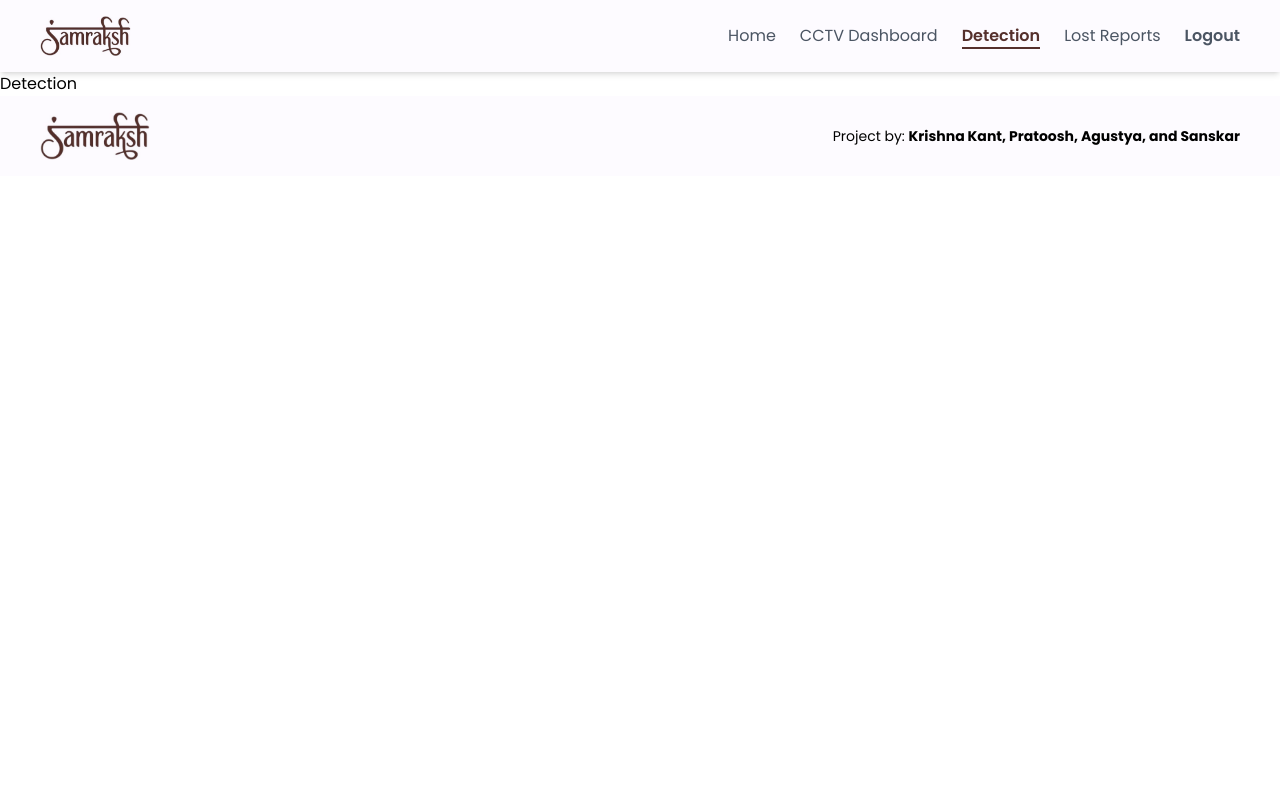
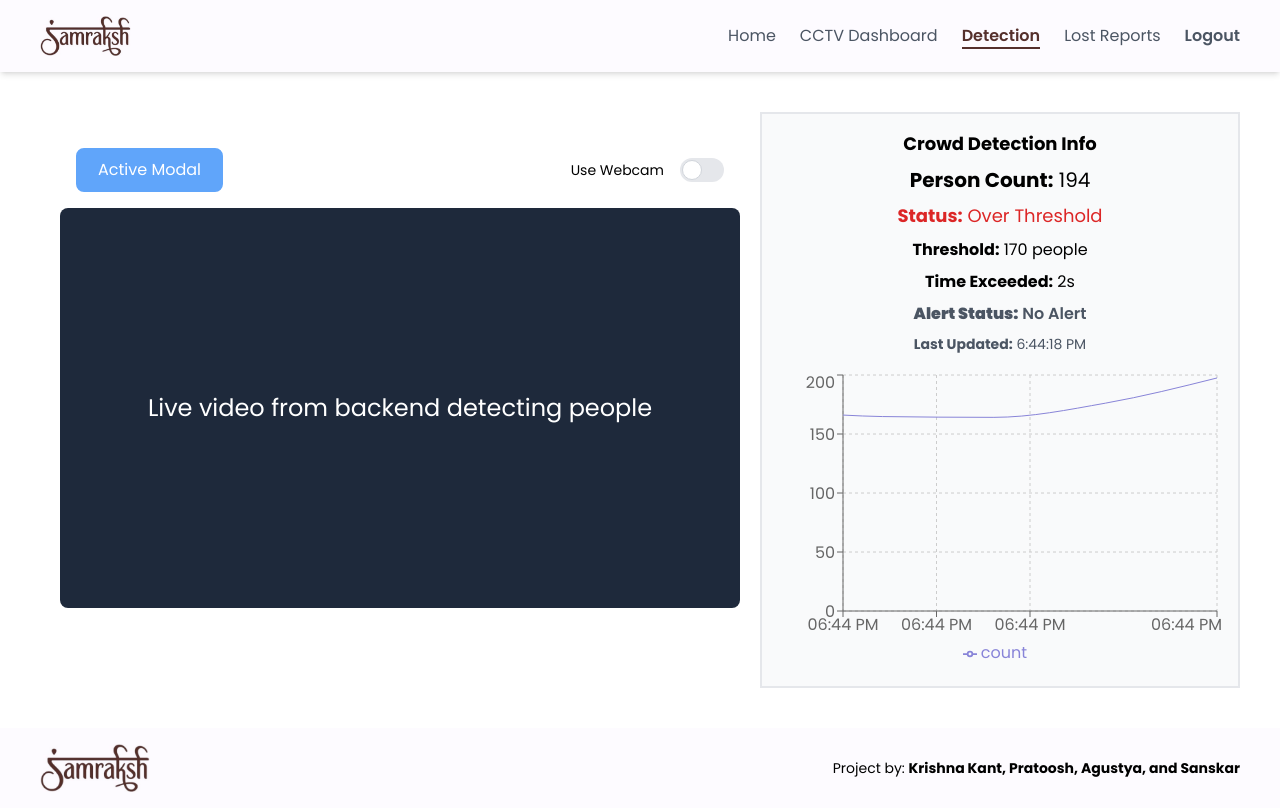
Before and after one commit to Pratoosh-18/Kumbh-crowd-control-frontend, a React (Create React App) app: page /Detection in a window 1280 px wide. Built offline with nearby package versions, Linux system fonts and the light colour scheme.

Commit message:
Added detection page

```diff
--- a/package.json
+++ b/package.json
@@ -10,6 +10,7 @@
     "react-dom": "^18.3.1",
     "react-router-dom": "^6.26.2",
     "react-scripts": "5.0.1",
+    "recharts": "^2.13.0",
     "uuid": "^10.0.0",
     "web-vitals": "^2.1.4"
   },
--- a/src/App.js
+++ b/src/App.js
@@ -1,6 +1,5 @@
 import React from 'react';
 import { BrowserRouter as Router, Routes, Route, useLocation } from 'react-router-dom';
-import Dashboard from './pages/Dashboard';
 import Login from './pages/Login';
 import Reports from './pages/Reports';
 import Navigation from './components/Navigation/Navigation';
@@ -9,6 +8,7 @@ import { UserProvider } from './context/UserContext';
 import { LostReportsProvider } from './context/LostReportsContext';
 import Footer from './components/Footer/Footer';
 import Detection from './pages/Detection';
+import CCTVDashboard from './pages/CCTVDashboard';
 
 const App = () => {
   const location = useLocation();
@@ -19,7 +19,7 @@ const App = () => {
       <Routes>
         <Route path="/" element={<Login />} />
         <Route path="home" element={<Home />} />
-        <Route path="/CCTVdashboard" element={<Dashboard />} />
+        <Route path="/CCTVDashboard" element={<CCTVDashboard />} />
         <Route path="/Detection" element={<Detection />} />
         <Route path="/lost-reports" element={<Reports />} />
       </Routes>
--- /dev/null
+++ b/src/Constants/CrowdDetection.js
@@ -0,0 +1,6 @@
+const crowdLimits = {
+    threshold:170,
+    exceededTime:3,
+}
+
+export { crowdLimits }
--- a/src/Constants/Routes.js
+++ b/src/Constants/Routes.js
@@ -4,7 +4,7 @@ export const navigationRoutes = [
       label: 'Home',
     },
     {
-      path: '/CCTVdashboard',
+      path: '/CCTVDashboard',
       label: 'CCTV Dashboard',
     },
     {
--- /dev/null
+++ b/src/components/Detection/DetectionVideoInfo.js
@@ -0,0 +1,83 @@
+import React, { useState, useEffect } from 'react'
+import { LineChart, Line, XAxis, YAxis, CartesianGrid, Tooltip, Legend, ResponsiveContainer } from 'recharts'
+import { crowdLimits } from '../../Constants/CrowdDetection'
+
+const DetectionVideoInfo = () => {
+    const [count, setCount] = useState(69)
+    const [data, setData] = useState([])
+    const threshold = crowdLimits.threshold
+    const [exceededTime, setExceededTime] = useState(0)
+    const [alertStatus, setAlertStatus] = useState(false)
+    const [lastUpdated, setLastUpdated] = useState(new Date())
+
+    const generateRandomCount = () => {
+        return Math.floor(Math.random() * (200 - 150 + 1)) + 150
+    }
+
+    useEffect(() => {
+        const timer = setInterval(() => {
+            const newCount = generateRandomCount()
+            setCount(newCount)
+            setLastUpdated(new Date())
+
+            // Add new data point for the graph
+            const time = new Date().toLocaleTimeString([], { hour: '2-digit', minute: '2-digit' })
+            setData(prevData => [...prevData.slice(-20), { time, count: newCount }])
+
+            if (newCount > threshold) {
+                setExceededTime(prev => prev + 1)
+                if (exceededTime >= crowdLimits.exceededTime) {
+                    setAlertStatus(true)
+                }
+            } else {
+                setExceededTime(0)
+                setAlertStatus(false)
+            }
+        }, 1000)
+
+        return () => clearInterval(timer)
+    }, [count, exceededTime, threshold])
+
+    return (
+        <div className='w-[40%] border-2 p-4 flex flex-col items-center bg-gray-50'>
+            <h2 className='text-lg font-bold mb-2'>Crowd Detection Info</h2>
+
+            <div className='text-xl mb-2'>
+                <strong>Person Count:</strong> {count}
+            </div>
+
+            <div className={`text-lg mb-2 ${count > threshold ? 'text-red-600' : 'text-green-600'}`}>
+                <strong>Status:</strong> {count > threshold ? 'Over Threshold' : 'Normal'}
+            </div>
+
+            <div className='text-md mb-2'>
+                <strong>Threshold:</strong> {threshold} people
+            </div>
+
+            <div className='text-md mb-2'>
+                <strong>Time Exceeded:</strong> {exceededTime}s
+            </div>
+
+            <div className={`text-md font-semibold mb-2 ${alertStatus ? 'text-red-600' : 'text-gray-600'}`}>
+                <strong>Alert Status:</strong> {alertStatus ? 'Alert! Too many people for too long!' : 'No Alert'}
+            </div>
+
+            <div className='text-sm text-gray-600 mb-4'>
+                <strong>Last Updated:</strong> {lastUpdated.toLocaleTimeString()}
+            </div>
+
+            <ResponsiveContainer width='100%' height={300}>
+                <LineChart data={data}>
+                    <CartesianGrid strokeDasharray="3 3" />
+                    <XAxis dataKey="time" />
+                    <YAxis />
+                    <Tooltip />
+                    <Legend />
+                    <Line type="monotone" dataKey="count" stroke="#8884d8" activeDot={{ r: 8 }} />
+                </LineChart>
+            </ResponsiveContainer>
+        </div>
+    )
+}
+
+export default DetectionVideoInfo
--- /dev/null
+++ b/src/components/Detection/DetectionVideoPlayer.js
@@ -0,0 +1,64 @@
+import React, { useState } from 'react'
+import CCTVVideoPlayer from '../VideoPlayer/CCTVVideoPlayer'
+import useVideoStreams from '../../hooks/useLocalVideoStreams'
+
+const DetectionVideoPlayer = () => {
+    const [useWebcam, setUseWebcam] = useState(false)
+
+    const handleToggle = () => {
+        setUseWebcam(prev => !prev)
+    }
+
+    const videoStreams = useVideoStreams();
+    const [videoDetails, setVideoDetails] = useState({});
+
+    const handleVideoDetailsChange = (index, details) => {
+        setVideoDetails((prevDetails) => ({
+        ...prevDetails,
+        [index]: { ...prevDetails[index], ...details },
+        }));
+    };
+
+    return (
+        <div className='w-[60%] flex flex-col items-center p-5'>
+            <div className='flex w-[100%] justify-between px-4 py-4'>
+                <div className='border-2 border-blue-400 bg-blue-400 px-5 py-2 text-white rounded-lg'>Active Modal</div>
+
+                <label className="inline-flex items-center cursor-pointer">
+                    <span className="ms-3 text-sm mx-4">
+                        Use Webcam
+                    </span>
+                    <input
+                        type="checkbox"
+                        className="sr-only peer"
+                        checked={useWebcam}
+                        onChange={handleToggle}
+                    />
+                    <div className="relative w-11 h-6 bg-gray-200 peer-focus:outline-none peer-focus:ring-4 peer-focus:ring-blue-300 dark:peer-focus:ring-blue-800 rounded-full peer dark:bg-gray-700 peer-checked:after:translate-x-full rtl:peer-checked:after:-translate-x-full peer-checked:after:border-white after:content-[''] after:absolute after:top-[2px] after:start-[2px] after:bg-white after:border-gray-300 after:border after:rounded-full after:h-5 after:w-5 after:transition-all dark:border-gray-600 peer-checked:bg-blue-600"></div>
+                </label>
+            </div>
+
+            {useWebcam ? (
+                <div className="flex flex-wrap gap-5 justify-center p-4 w-full">
+                {videoStreams.map((camera, index) => (
+                  <div key={index} className="cctv-camera flex flex-col">
+                    <h3>{camera.label}</h3>
+                    <CCTVVideoPlayer
+                      stream={camera.stream}
+                      onVideoDetailsChange={(details) =>
+                        handleVideoDetailsChange(index, details)
+                      }
+                    />
+                  </div>
+                ))}
+              </div>
+            ) : (
+                <div className='h-[400px] w-[100%] bg-slate-800 rounded-lg flex justify-center items-center text-2xl text-white'>
+                    Live video from backend detecting people
+                </div>
+            )}
+        </div>
+    )
+}
+
+export default DetectionVideoPlayer
--- a/src/components/LostReports/components/ReportCard.js
+++ b/src/components/LostReports/components/ReportCard.js
@@ -4,9 +4,9 @@ import ConfirmModal from '../../Modal/ConfirmModal';
 import { updateLostPersonReport } from '../../../helper/APICalls';
 
 const statusActions = {
-  found: { message: 'found', color: 'bg-blue-500' },
+  found: { message: 'found', color: 'bg-green-500' },
   lost: { message: 'not detected', color: 'bg-red-500' },
-  detected: { message: 'detected', color: 'bg-green-500' },
+  detected: { message: 'detected', color: 'bg-blue-500' },
 };
 
 const ReportCard = ({ person }) => {
@@ -64,7 +64,7 @@ const ReportCard = ({ person }) => {
         </div>
         <div className="ml-4 space-x-2">
           <button
-            className="px-4 py-2 bg-blue-500 text-white rounded disabled:bg-gray-300"
+            className="px-4 py-2 bg-green-500 text-white rounded disabled:bg-gray-300"
             onClick={() => openConfirmModal('found')}
             disabled={person.status === 'found'}
           >
@@ -79,7 +79,7 @@ const ReportCard = ({ person }) => {
           </button>
 
           <button
-            className="px-4 py-2 bg-green-500 text-white rounded disabled:bg-gray-300"
+            className="px-4 py-2 bg-blue-500 text-white rounded disabled:bg-gray-300"
             onClick={() => openConfirmModal('detected')}
             disabled={person.status !== 'lost'}
           >
--- a/src/pages/Dashboard.js
+++ b/src/pages/CCTVDashboard.js
@@ -1,7 +1,7 @@
 import React from 'react';
 import CCTVDashboardLocal from '../components/CCTVDashboardLocal/CCTVDashboardLocal';
 
-const Dashboard = () => {
+const CCTVDashboard = () => {
   return (
     <div className=''>
       <div className="bg-[#664343] p-4 text-white text-xl">CCTV Dashboard</div>
@@ -12,4 +12,4 @@ const Dashboard = () => {
   );
 };
 
-export default Dashboard;
+export default CCTVDashboard;
--- a/src/pages/Detection.js
+++ b/src/pages/Detection.js
@@ -1,8 +1,13 @@
 import React from 'react'
+import DetectionVideoPlayer from '../components/Detection/DetectionVideoPlayer'
+import DetectionVideoInfo from '../components/Detection/DetectionVideoInfo'
 
 const Detection = () => {
   return (
-    <div>Detection</div>
+    <div className='flex justify-between m-10'>
+      <DetectionVideoPlayer/>
+      <DetectionVideoInfo/>
+    </div>
   )
 }
 
```
Also changed, not shown: 1 other file (tests, documents, lock files or other folders).
